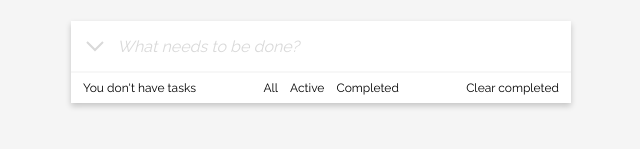
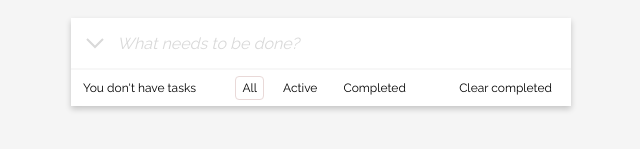
Before and after one commit to Hartaithan/capperloin, a React (Vite) app: page / in a window 1280 px wide. Shown: the part 389-538 px from the top of the page, without its empty margins (319-959 px from the left). Built offline with nearby package versions, Linux system fonts and the light colour scheme.

Commit message:
add todos filtering

```diff
--- a/src/components/TodosFilters.tsx
+++ b/src/components/TodosFilters.tsx
@@ -1,11 +1,18 @@
 import type { FC } from "react";
 import { styled } from "styled-components";
-import { useSelector } from "../hooks/useStore";
-import { selectIncompleteCount } from "../store/todos/selectors";
+import { useDispatch, useSelector } from "../hooks/useStore";
+import { selectActiveCount, selectFilter } from "../store/todos/selectors";
+import { changeFilter, clearCompletedTodos } from "../store/todos/actions";
+import { FILTER } from "../models/todo";
+
+interface FilterProps {
+  $active?: boolean;
+}
 
 const Container = styled.div`
   display: flex;
-  padding: 8px 12px;
+  align-items: center;
+  padding: 6px 12px;
 `;
 
 const Content = styled.div`
@@ -20,28 +27,50 @@ const Counter = styled.p`
   font-size: 12px;
 `;
 
-const Filter = styled.button`
+const Filter = styled.button<FilterProps>`
   font-size: 12px;
-  border: none;
+  padding: 4px 6px;
+  border-radius: 4px;
+  border: ${({ $active }) =>
+    $active ? "1px solid #e9d9d8" : "1px solid transparent"};
   outline: none;
   background: transparent;
 `;
 
 const TodosFilters: FC = () => {
-  const incomplete = useSelector(selectIncompleteCount);
+  const dispatch = useDispatch();
+  const filter = useSelector(selectFilter);
+  const active = useSelector(selectActiveCount);
 
   return (
     <Container>
       <Counter>
-        {incomplete === 0 && "You don't have tasks"}
-        {incomplete > 0 && `${incomplete} items left`}
+        {active === 0 && "You don't have tasks"}
+        {active > 0 && `${active} items left`}
       </Counter>
       <Content>
-        <Filter>All</Filter>
-        <Filter>Active</Filter>
-        <Filter>Completed</Filter>
+        <Filter
+          $active={filter === FILTER.All}
+          onClick={() => dispatch(changeFilter(FILTER.All))}
+        >
+          All
+        </Filter>
+        <Filter
+          $active={filter === FILTER.Active}
+          onClick={() => dispatch(changeFilter(FILTER.Active))}
+        >
+          Active
+        </Filter>
+        <Filter
+          $active={filter === FILTER.Completed}
+          onClick={() => dispatch(changeFilter(FILTER.Completed))}
+        >
+          Completed
+        </Filter>
       </Content>
-      <Filter>Clear completed</Filter>
+      <Filter onClick={() => dispatch(clearCompletedTodos())}>
+        Clear completed
+      </Filter>
     </Container>
   );
 };
--- a/src/components/TodosList.tsx
+++ b/src/components/TodosList.tsx
@@ -1,7 +1,7 @@
 import type { FC } from "react";
 import { styled } from "styled-components";
 import { useSelector } from "../hooks/useStore";
-import { selectTodos } from "../store/todos/selectors";
+import { selectFilteredTodos } from "../store/todos/selectors";
 import TodoItem from "./TodoItem";
 
 const Container = styled.div`
@@ -11,7 +11,7 @@ const Container = styled.div`
 `;
 
 const TodosList: FC = () => {
-  const todos = useSelector(selectTodos);
+  const todos = useSelector(selectFilteredTodos);
   return (
     <Container>
       {todos.map((todo, index) => {
--- a/src/models/todo.ts
+++ b/src/models/todo.ts
@@ -1,3 +1,9 @@
+export enum FILTER {
+  All = "all",
+  Active = "active",
+  Completed = "completed",
+}
+
 export interface Todo {
   id: number;
   content: string;
@@ -6,4 +12,5 @@ export interface Todo {
 
 export interface TodosState {
   list: Todo[];
+  filter: FILTER;
 }
--- a/src/store/todos/actions.ts
+++ b/src/store/todos/actions.ts
@@ -1,4 +1,9 @@
 import { todoSlice } from "./reducer";
 
-export const { addTodo, toggleTodo, deleteTodo, clearCompletedTodos } =
-  todoSlice.actions;
+export const {
+  addTodo,
+  toggleTodo,
+  deleteTodo,
+  clearCompletedTodos,
+  changeFilter,
+} = todoSlice.actions;
--- a/src/store/todos/reducer.ts
+++ b/src/store/todos/reducer.ts
@@ -1,9 +1,10 @@
 import type { PayloadAction } from "@reduxjs/toolkit";
 import { createSlice } from "@reduxjs/toolkit";
-import type { TodosState } from "../../models/todo";
+import { FILTER, type TodosState } from "../../models/todo";
 
 export const initialTodos: TodosState = {
   list: [],
+  filter: FILTER.All,
 };
 
 export const todoSlice = createSlice({
@@ -28,6 +29,9 @@ export const todoSlice = createSlice({
     clearCompletedTodos: (state) => {
       state.list = state.list.filter((todo) => todo.completed === false);
     },
+    changeFilter: (state, action: PayloadAction<FILTER>) => {
+      state.filter = action.payload;
+    },
   },
 });
 
--- a/src/store/todos/selectors.ts
+++ b/src/store/todos/selectors.ts
@@ -1,19 +1,25 @@
 import { createSelector } from "@reduxjs/toolkit";
 import type { RootState } from "../../models/store";
+import { FILTER } from "../../models/todo";
 
 const selectTodosState = (state: RootState) => state.todos;
+
+export const selectFilter = createSelector(
+  selectTodosState,
+  (todosState) => todosState.filter,
+);
 
 export const selectTodos = createSelector(
   selectTodosState,
   (todosState) => todosState.list,
 );
 
+export const selectActiveTodos = createSelector(selectTodos, (todos) =>
+  todos.filter((todo) => !todo.completed),
+);
+
 export const selectCompletedTodos = createSelector(selectTodos, (todos) =>
   todos.filter((todo) => todo.completed),
-);
-
-export const selectIncompleteTodos = createSelector(selectTodos, (todos) =>
-  todos.filter((todo) => !todo.completed),
 );
 
 export const selectTotalCount = createSelector(
@@ -26,7 +32,21 @@ export const selectCompletedCount = createSelector(
   (todos) => todos.length,
 );
 
-export const selectIncompleteCount = createSelector(
-  selectIncompleteTodos,
+export const selectActiveCount = createSelector(
+  selectActiveTodos,
   (todos) => todos.length,
 );
+
+export const selectFilteredTodos = createSelector(
+  [selectFilter, selectTodos],
+  (filter, todos) => {
+    switch (filter) {
+      case FILTER.Active:
+        return todos.filter((todo) => !todo.completed);
+      case FILTER.Completed:
+        return todos.filter((todo) => todo.completed);
+      default:
+        return todos;
+    }
+  },
+);
```
Also changed, not shown: 1 other file (tests, documents, lock files or other folders).
